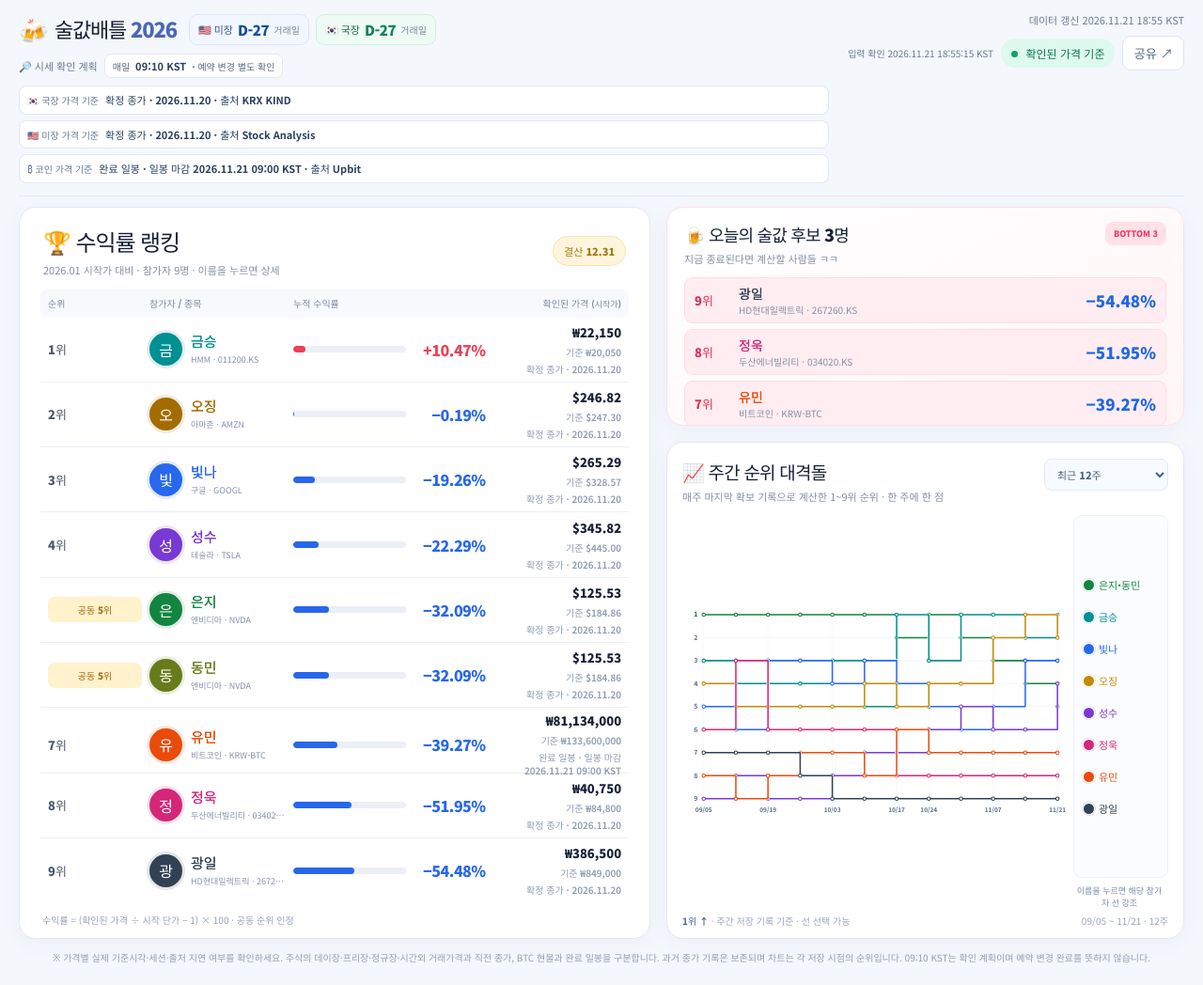
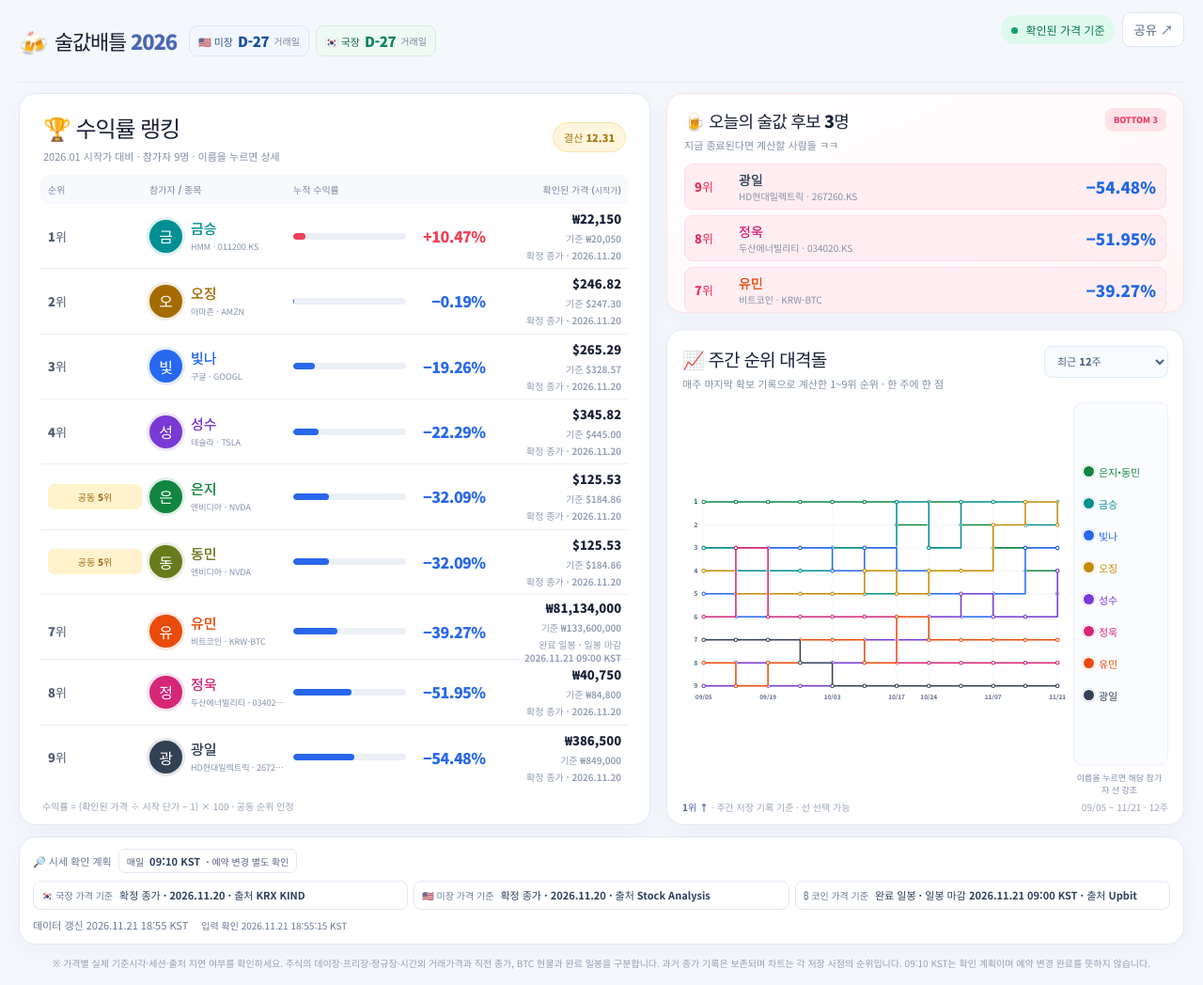
Before and after one commit to kssksskss811-glitch/sool-battle-2026, a plain HTML site: page index.html in a window 1280 px wide. Shown: the whole page at 94% size. Drawn offline with Linux system fonts and the light colour scheme.

Commit message:
Move market update details below the weekly rankings

```diff
--- a/assets/style.css
+++ b/assets/style.css
@@ -301,3 +301,15 @@ h2{font-size:19px;letter-spacing:-.8px;font-weight:900}
   .rank-row .quote-basis{line-height:1.3}
   .rank-footer{padding-top:6px}
 }
+
+
+/* Keep source and update details below the rankings and weekly chart. */
+.market-update-panel{margin-top:12px;padding:12px 14px;display:grid;gap:8px}
+.market-update-panel .quote-dates{grid-template-columns:repeat(3,minmax(0,1fr))}
+.market-update-times{display:flex;gap:4px 14px;flex-wrap:wrap;align-items:baseline;color:#687993}
+.market-update-times #asOf{flex-basis:auto;text-align:left}
+@media(max-width:600px){
+  .topbar{min-height:0;gap:6px}
+  .market-update-panel{padding:9px 10px;gap:6px}
+  .market-update-panel .quote-dates{grid-template-columns:repeat(2,minmax(0,1fr))}
+}
--- a/index.html
+++ b/index.html
@@ -7,7 +7,7 @@
   <meta name="description" content="술값배틀 2026 · 누적 수익률 순위, 술값 후보, 과거 순위변동 차트">
   <title>술값배틀 2026 · 9명의 수익률 대결</title>
   <link rel="icon" href="./assets/favicon.svg" type="image/svg+xml">
-  <link rel="stylesheet" href="./assets/style.css?v=compact-rank-20261122">
+  <link rel="stylesheet" href="./assets/style.css?v=footer-quotes-20261122">
   <script defer src="./assets/details.js?v=rank-status-467a953"></script>
   <script defer src="./assets/price-override.js?v=googl-20261029"></script>
   <script defer src="./assets/app.js?v=compact-rank-20261122"></script>
@@ -27,19 +27,8 @@
           </span>
         </div>
       </div>
-      <div class="update-schedule" aria-label="시세 확인 계획; 예약 변경은 별도 확인 필요">
-        <span class="schedule-caption">🔎 시세 확인 계획</span>
-        <span class="schedule-chip">매일 <strong>09:10 KST</strong> · 예약 변경 별도 확인</span>
-      </div>
-      <div class="quote-dates" aria-label="시장별 실제 가격 기준시각·세션·출처 지연 여부">
-        <span class="quote-date"><span>🇰🇷 국장 가격 기준</span><strong id="krCloseDay">확인 중</strong></span>
-        <span class="quote-date"><span>🇺🇸 미장 가격 기준</span><strong id="usCloseDay">확인 중</strong></span>
-        <span class="quote-date quote-date-btc"><span>₿ 코인 가격 기준</span><strong id="btcCandleClose">확인 중</strong></span>
-      </div>
     </div>
     <div class="header-right">
-      <span id="asOf">최신 데이터 확인 중</span>
-      <span id="verifiedAt">입력 확인 시각 확인 중</span>
       <span class="status" id="dataStatus"><i></i> 데이터 로딩 중</span>
       <button id="share" class="share" type="button" title="카톡 공유용 주소 복사">공유 <span aria-hidden="true">↗</span></button>
     </div>
@@ -99,6 +88,21 @@
       </section>
     </div>
   </main>
+  <section class="panel market-update-panel" aria-label="시세 확인 및 데이터 갱신">
+      <div class="update-schedule" aria-label="시세 확인 계획; 예약 변경은 별도 확인 필요">
+        <span class="schedule-caption">🔎 시세 확인 계획</span>
+        <span class="schedule-chip">매일 <strong>09:10 KST</strong> · 예약 변경 별도 확인</span>
+      </div>
+      <div class="quote-dates" aria-label="시장별 실제 가격 기준시각·세션·출처 지연 여부">
+        <span class="quote-date"><span>🇰🇷 국장 가격 기준</span><strong id="krCloseDay">확인 중</strong></span>
+        <span class="quote-date"><span>🇺🇸 미장 가격 기준</span><strong id="usCloseDay">확인 중</strong></span>
+        <span class="quote-date quote-date-btc"><span>₿ 코인 가격 기준</span><strong id="btcCandleClose">확인 중</strong></span>
+      </div>
+    <div class="market-update-times">
+      <span id="asOf">최신 데이터 확인 중</span>
+      <span id="verifiedAt">입력 확인 시각 확인 중</span>
+    </div>
+  </section>
   <footer class="page-foot">※ 가격별 실제 기준시각·세션·출처 지연 여부를 확인하세요. 주식의 데이장·프리장·정규장·시간외 거래가격과 직전 종가, BTC 현물과 완료 일봉을 구분합니다. 과거 종가 기록은 보존되며 차트는 각 저장 시점의 순위입니다. 09:10 KST는 확인 계획이며 예약 변경 완료를 뜻하지 않습니다.</footer>
 </div>
 <div class="toast" id="toast" role="status" hidden></div>
```
